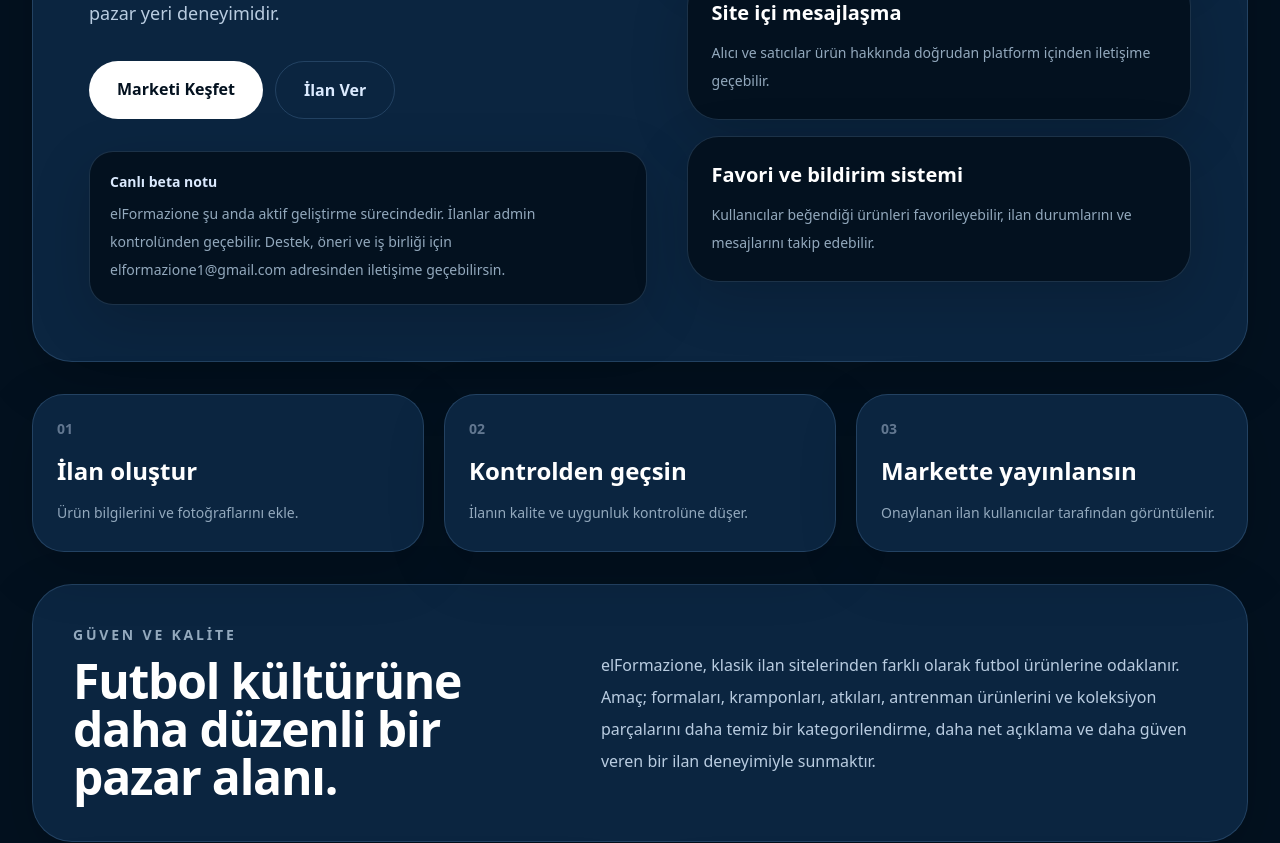
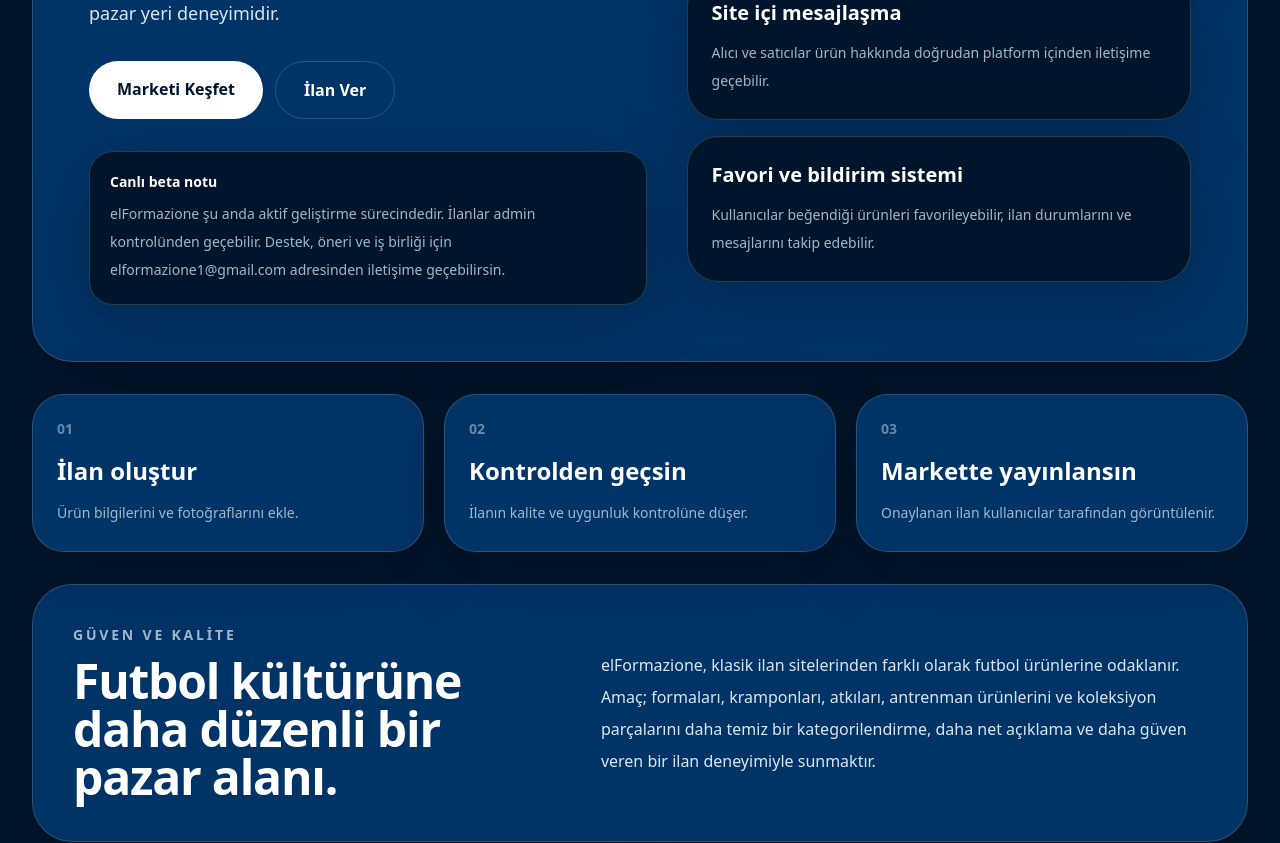
Before and after one commit to ernbcr1/forma-pazaryeri, a Next.js app: page / in a window 1280 px wide. Shown: the part 640-1483 px from the top of the page. Built offline with nearby package versions, Linux system fonts and the light colour scheme; no server answers.

Commit message:
Update theme colors to navy and white

```diff
--- a/app/globals.css
+++ b/app/globals.css
@@ -1,17 +1,15 @@
 @import "tailwindcss";
 
 :root {
-  --elf-bg-deep: #03111f;
-  --elf-bg: #061a2e;
-  --elf-card: #0b2540;
-  --elf-card-soft: #103456;
-  --elf-border: rgba(117, 170, 219, 0.22);
-  --elf-border-strong: rgba(117, 170, 219, 0.42);
-  --elf-sky: #75aadb;
-  --elf-sky-soft: #b9ddf5;
+  --elf-navy: #003366;
+  --elf-navy-dark: #001f3f;
+  --elf-navy-deep: #00152b;
+  --elf-navy-soft: #0a447a;
   --elf-white: #ffffff;
-  --elf-muted: #dbeafe;
-  --elf-muted-2: #93a9bd;
+  --elf-muted: #d9e6f2;
+  --elf-muted-2: #9fb7cc;
+  --elf-border: rgba(255, 255, 255, 0.16);
+  --elf-border-strong: rgba(255, 255, 255, 0.28);
   --elf-gold: #f6d365;
   --elf-red: #f87171;
   --elf-green: #86efac;
@@ -30,9 +28,9 @@
   margin: 0;
   min-height: 100vh;
   background:
-    radial-gradient(circle at 20% 0%, rgba(117, 170, 219, 0.18), transparent 34%),
-    radial-gradient(circle at 80% 20%, rgba(255, 255, 255, 0.08), transparent 28%),
-    linear-gradient(180deg, var(--elf-bg-deep), var(--elf-bg));
+    radial-gradient(circle at 20% 0%, rgba(255, 255, 255, 0.1), transparent 30%),
+    radial-gradient(circle at 85% 15%, rgba(255, 255, 255, 0.08), transparent 28%),
+    linear-gradient(180deg, var(--elf-navy), var(--elf-navy-deep));
   color: var(--elf-white);
 }
 
@@ -61,29 +59,28 @@
   display: block;
 }
 
-/* Genel form alanı */
 .input-style {
   width: 100%;
   border-radius: 1rem;
   border: 1px solid var(--elf-border);
-  background: rgba(3, 17, 31, 0.88);
+  background: rgba(0, 31, 63, 0.88);
   padding: 0.875rem 1rem;
-  color: white;
+  color: var(--elf-white);
   outline: none;
 }
 
 .input-style::placeholder {
-  color: rgba(219, 234, 254, 0.42);
+  color: rgba(217, 230, 242, 0.45);
 }
 
 .input-style:focus {
-  border-color: var(--elf-sky);
-  box-shadow: 0 0 0 4px rgba(117, 170, 219, 0.14);
+  border-color: var(--elf-white);
+  box-shadow: 0 0 0 4px rgba(255, 255, 255, 0.12);
 }
 
 .input-style option {
-  background: var(--elf-bg-deep);
-  color: white;
+  background: var(--elf-navy-dark);
+  color: var(--elf-white);
 }
 
 .line-clamp-2 {
@@ -93,26 +90,26 @@
   overflow: hidden;
 }
 
-/* Tailwind neutral renklerini site genelinde Arjantin temasına çeviriyoruz */
+/* Ana tema */
 .bg-neutral-950 {
-  background-color: var(--elf-bg-deep) !important;
+  background-color: var(--elf-navy-deep) !important;
 }
 
 .bg-neutral-900 {
-  background-color: var(--elf-card) !important;
+  background-color: var(--elf-navy) !important;
 }
 
 .bg-neutral-800 {
-  background-color: var(--elf-card-soft) !important;
+  background-color: var(--elf-navy-soft) !important;
 }
 
 .bg-neutral-900\/90 {
-  background-color: rgba(11, 37, 64, 0.9) !important;
+  background-color: rgba(0, 51, 102, 0.9) !important;
 }
 
 .bg-neutral-950\/85,
 .bg-neutral-950\/95 {
-  background-color: rgba(3, 17, 31, 0.94) !important;
+  background-color: rgba(0, 21, 43, 0.95) !important;
 }
 
 .bg-white {
@@ -124,17 +121,17 @@
 }
 
 .text-black {
-  color: #03111f !important;
+  color: var(--elf-navy-deep) !important;
 }
 
 .text-neutral-100,
 .text-neutral-200,
 .text-neutral-300 {
-  color: var(--elf-muted) !important;
+  color: var(--elf-white) !important;
 }
 
 .text-neutral-400 {
-  color: #b9cce0 !important;
+  color: var(--elf-muted) !important;
 }
 
 .text-neutral-500 {
@@ -142,7 +139,7 @@
 }
 
 .text-neutral-600 {
-  color: rgba(219, 234, 254, 0.42) !important;
+  color: rgba(255, 255, 255, 0.42) !important;
 }
 
 .border-neutral-700,
@@ -154,17 +151,17 @@
   border-color: var(--elf-border-strong) !important;
 }
 
-/* Hover renkleri */
+/* Hover */
 .hover\:bg-neutral-900:hover {
-  background-color: rgba(16, 52, 86, 0.9) !important;
+  background-color: var(--elf-navy-soft) !important;
 }
 
 .hover\:bg-neutral-800:hover {
-  background-color: var(--elf-card-soft) !important;
+  background-color: #0d4d86 !important;
 }
 
 .hover\:bg-neutral-200:hover {
-  background-color: var(--elf-sky-soft) !important;
+  background-color: #e6eef7 !important;
 }
 
 .hover\:text-white:hover {
@@ -172,20 +169,20 @@
 }
 
 .hover\:text-neutral-300:hover {
-  color: var(--elf-sky-soft) !important;
+  color: var(--elf-white) !important;
 }
 
-/* Durum renklerini temaya yaklaştırıyoruz */
+/* Durum renkleri */
 .bg-blue-950 {
-  background-color: rgba(117, 170, 219, 0.18) !important;
+  background-color: rgba(255, 255, 255, 0.14) !important;
 }
 
 .text-blue-300 {
-  color: var(--elf-sky-soft) !important;
+  color: var(--elf-white) !important;
 }
 
 .border-blue-800 {
-  border-color: rgba(117, 170, 219, 0.45) !important;
+  border-color: rgba(255, 255, 255, 0.34) !important;
 }
 
 .bg-emerald-950 {
@@ -200,13 +197,10 @@
   border-color: rgba(134, 239, 172, 0.4) !important;
 }
 
-.bg-yellow-950 {
-  background-color: rgba(246, 211, 101, 0.16) !important;
-}
-
+.bg-yellow-950,
 .bg-yellow-950\/30,
 .bg-yellow-950\/40 {
-  background-color: rgba(246, 211, 101, 0.14) !important;
+  background-color: rgba(246, 211, 101, 0.16) !important;
 }
 
 .text-yellow-100,
@@ -246,11 +240,11 @@
   border-color: rgba(196, 181, 253, 0.42) !important;
 }
 
-/* Daha premium kart hissi */
+/* Premium kart gölgesi */
 .rounded-\[2rem\],
 .rounded-\[2\.5rem\],
 .rounded-3xl {
-  box-shadow: 0 18px 60px rgba(0, 0, 0, 0.16);
+  box-shadow: 0 20px 70px rgba(0, 0, 0, 0.18);
 }
 
 /* Scrollbar */
@@ -260,16 +254,16 @@
 }
 
 ::-webkit-scrollbar-track {
-  background: var(--elf-bg-deep);
+  background: var(--elf-navy-deep);
 }
 
 ::-webkit-scrollbar-thumb {
-  background: rgba(117, 170, 219, 0.35);
+  background: rgba(255, 255, 255, 0.28);
   border-radius: 999px;
 }
 
 ::-webkit-scrollbar-thumb:hover {
-  background: rgba(117, 170, 219, 0.55);
+  background: rgba(255, 255, 255, 0.45);
 }
 
 /* Takım kayan yazı */
```
